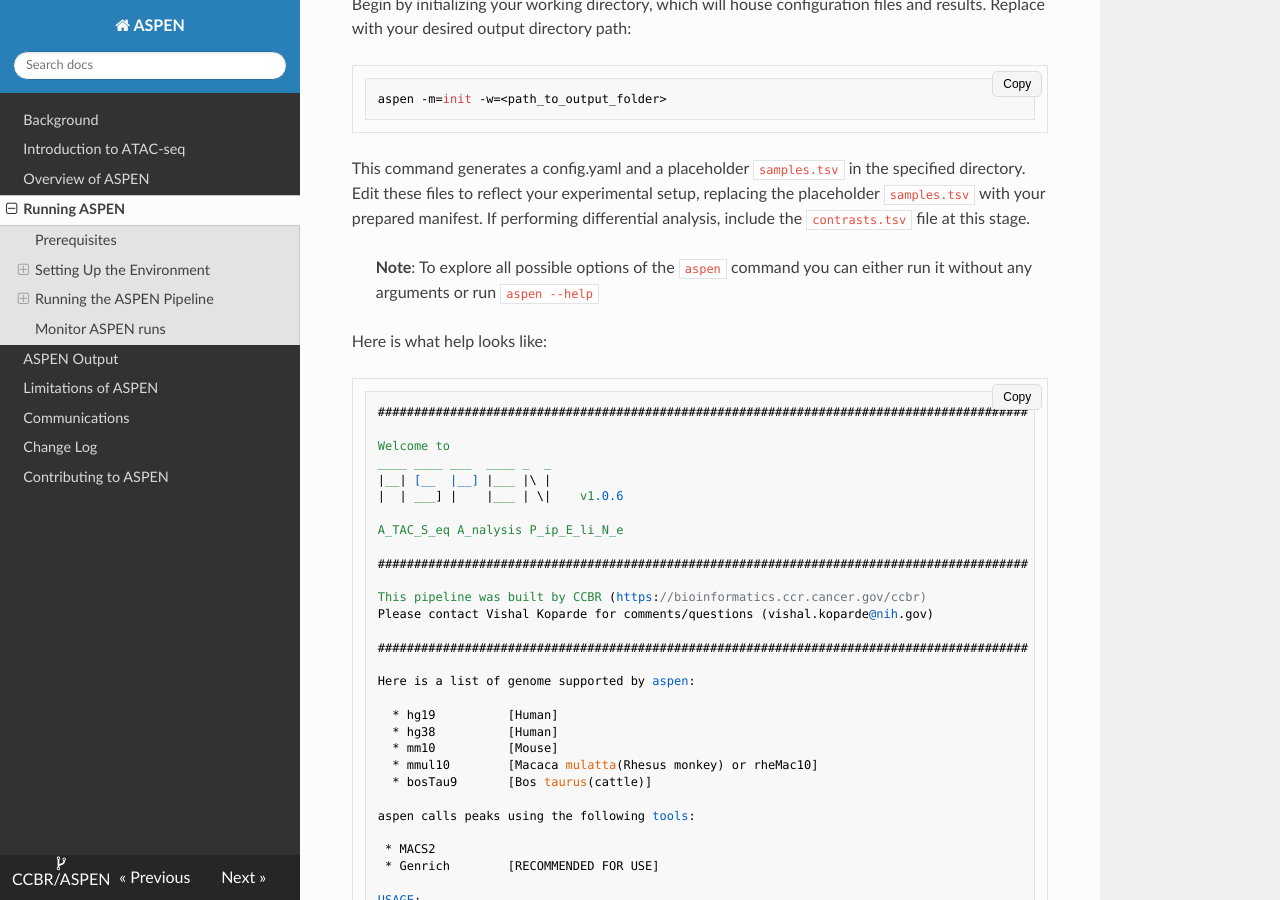
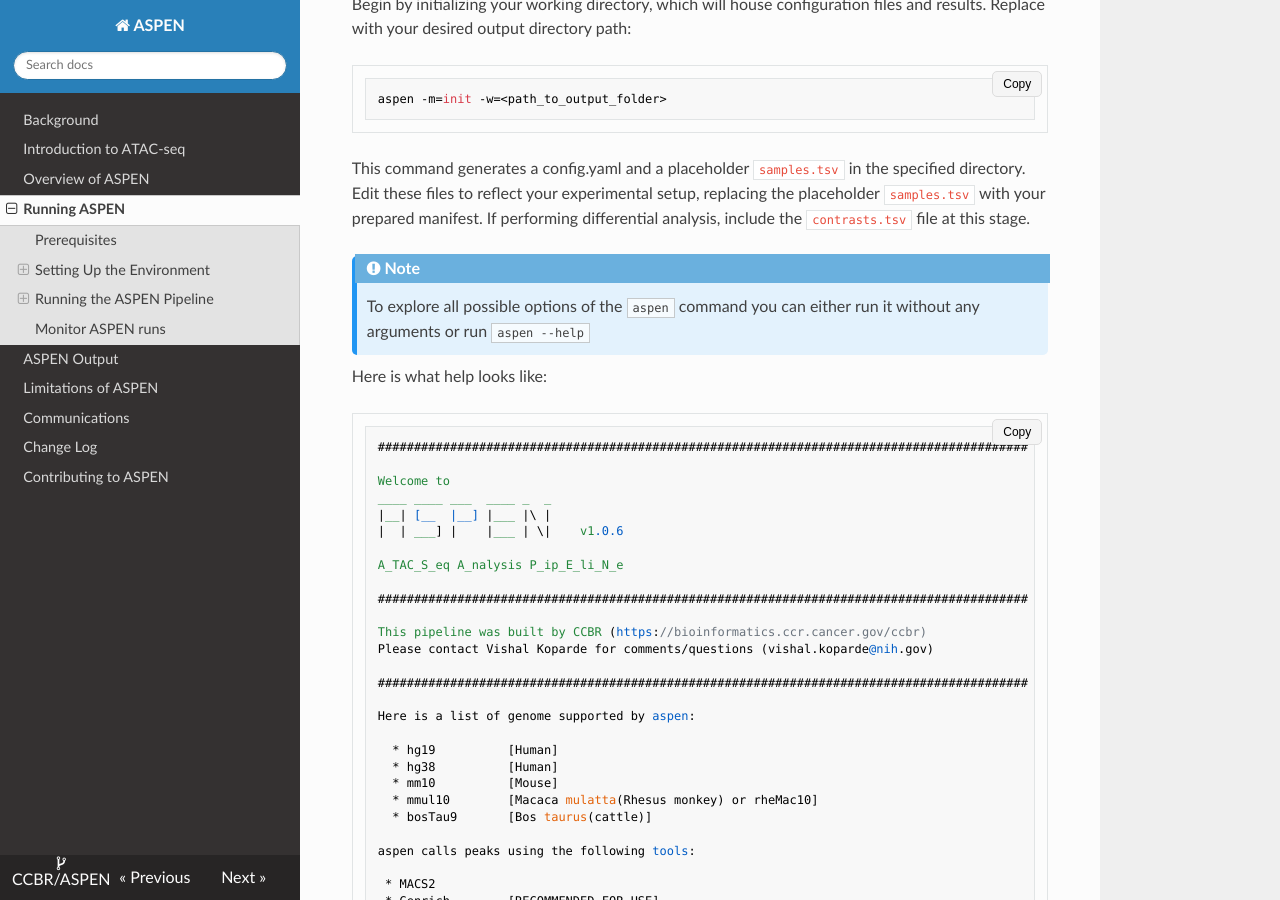
Before and after one commit to abcsFrederick/ASPEN, an MkDocs documentation site: the page built from docs/deployment.md, in a window 1280 px wide and 900 px high, scrolled down 1591 px. Built offline with MkDocs 1.6.1, drawn with Linux system fonts in a browser that asks for light colours; nearby versions of some CDN libraries.

````diff
--- a/docs/deployment.md
+++ b/docs/deployment.md
@@ -31,13 +31,13 @@ ASPEN requires a sample manifest file (`samples.tsv`) to identify and organize y
 - `path_to_R2_fastq`: Absolute path to the Read 2 FASTQ file (required for paired-end data).
 
 !!! note
- Symlinks for R1 and R2 files will be created in the results directory, named as <replicateName>.R1.fastq.gz and <replicateName>.R2.fastq.gz, respectively. Therefore, original filenames do not need to be altered.
+  Symlinks for R1 and R2 files will be created in the results directory, named as <replicateName>.R1.fastq.gz and <replicateName>.R2.fastq.gz, respectively. Therefore, original filenames do not need to be altered.
 
 !!! note
- The `replicateName` is used as a prefix for individual peak calls, while the `sampleName` serves as a prefix for consensus peak calls.
+  The `replicateName` is used as a prefix for individual peak calls, while the `sampleName` serves as a prefix for consensus peak calls.
 
 !!! note
- For differential ATAC analysis, create a `contrasts.tsv` file with two columns (Group1 and Group2 ... aka Sample1 and Sample2, without headers) and place it in the output directory after initialization. Ensure each group/sample in the contrast has at least two replicates, as DESeq2 requires this for accurate contrast calculations.
+   For differential ATAC analysis, create a `contrasts.tsv` file with two columns (Group1 and Group2 ... aka Sample1 and Sample2, without headers) and place it in the output directory after initialization. Ensure each group/sample in the contrast has at least two replicates, as DESeq2 requires this for accurate contrast calculations.
 
 ## Running the ASPEN Pipeline
 ASPEN operates through a series of modes to facilitate various stages of the analysis.
@@ -51,7 +51,8 @@ aspen -m=init -w=<path_to_output_folder>
 
 This command generates a config.yaml and a placeholder `samples.tsv` in the specified directory. Edit these files to reflect your experimental setup, replacing the placeholder `samples.tsv` with your prepared manifest. If performing differential analysis, include the `contrasts.tsv` file at this stage.
 
-> **Note**: To explore all possible options of the `aspen` command you can either run it without any arguments or run `aspen --help`
+!!! note
+    To explore all possible options of the `aspen` command you can either run it without any arguments or run `aspen --help`
 
 Here is what help looks like:
 ```bash
````
Also changed, not shown: docs/outputs.md (+3 -3 lines).
